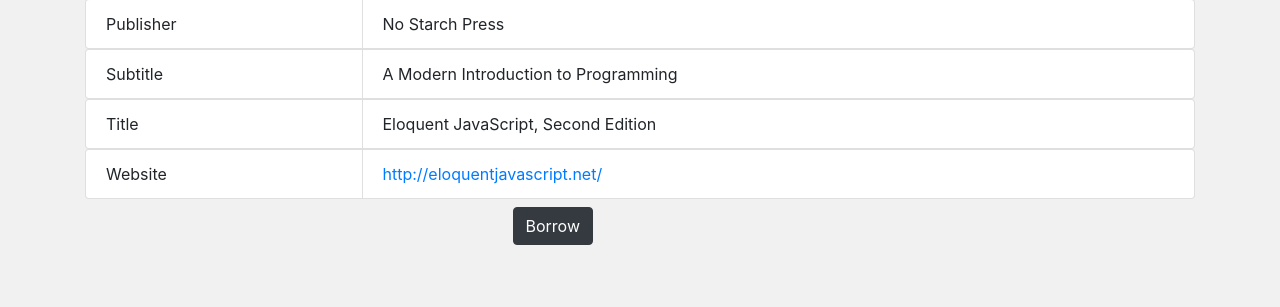
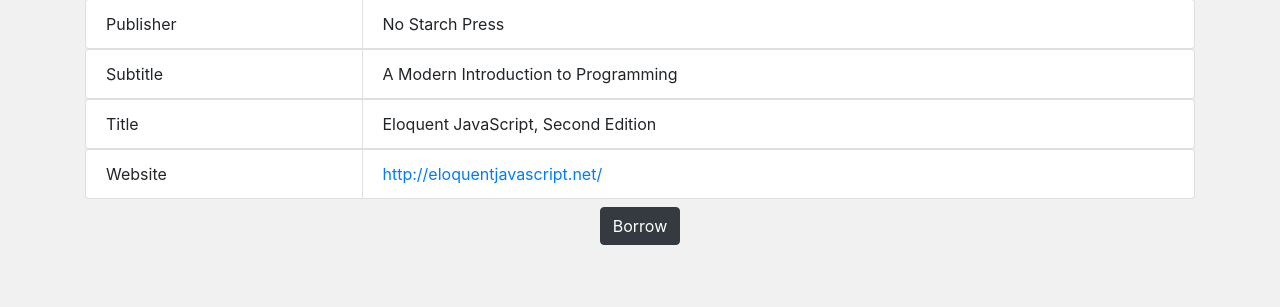
Before and after one commit to szewski/flask-library, a Flask app: page /catalog/books/1 in a window 1280 px wide. Shown: the part 381-688 px from the top of the page. Run offline with Flask 2, Linux system fonts and the light colour scheme; data comes from the database, SQL or seed files in the repository; both versions use the stored data as it was after the commit; some libraries are stand-ins or nearby versions.

Commit message:
edit book page description fixed; book page buttons position fixed center

```diff
--- a/src/templates/book.html
+++ b/src/templates/book.html
@@ -44,8 +44,8 @@
     <li class="list-group-item w-75"><a href="{{ book['website'] }}">{{ book['website'] }}</a></li>
   </ul>
 </div>
-<div class="row justify-content-md-center">
-  <div class="col-md-3">
+<div class="row justify-content-md-center text-center">
+  <div class="mx-2">
     {% if book['user_id'] == None %}
     <form action="/catalog/books/borrow" method="POST">
       <button class="btn btn-dark mb-2" name="borrow_book_id" type="submit" value="{{ book['id'] }}">Borrow</button>
@@ -57,10 +57,10 @@
     {% endif %}
   </div>
   {% if permission_lvl == 1 %}
-  <div class="col-md-3">
+  <div class="mx-2">
     <a class="btn btn-dark mb-2" href="/catalog/books/{{ book['id'] }}/edit" role="button">Edit</a>
   </div>
-  <div class="col-md-3">
+  <div class="mx-2">
     <form action="/catalog/books/remove_book" method="POST">
       <button class="btn btn-dark mb-2" name="book_id" type="submit" value="{{ book['id'] }}">Remove</button>
     </form>
--- a/src/templates/edit_book.html
+++ b/src/templates/edit_book.html
@@ -49,8 +49,7 @@
   <div class="form-group row">
     <label class="col-sm-2 col-form-label" for="description">Description:</label>
     <div class="col-sm-10">
-      <textarea class="form-control" id="description" type="text" name="description"
-                value="{{ book['description'] }}"></textarea>
+      <textarea class="form-control" id="description" type="text" name="description">{{ book['description'] }}</textarea>
     </div>
   </div>
   <div class="form-group row">
```
Also changed, not shown: src/todo_features.md (+2 -1 lines), src/db/database.db.
